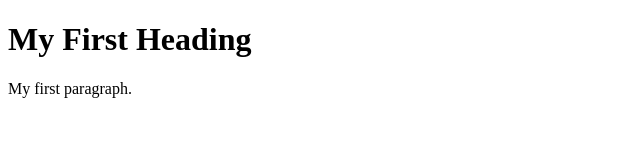
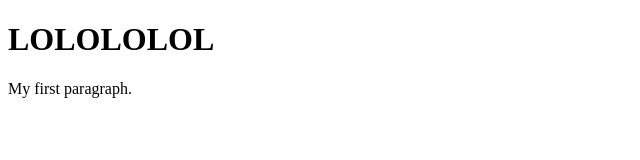
Before and after one commit to Sirllama123/Sirllama123.github.io, a plain HTML site: page index.html in a window 1280 px wide. Shown: the whole page, without its empty margins (0-640 px from the left). Drawn offline with Linux system fonts and the light colour scheme.

Commit message:
Update index.html

```diff
--- a/index.html
+++ b/index.html
@@ -2,7 +2,7 @@
 <html>
 <body>
 
-<h1>My First Heading</h1>
+<h1>LOLOLOLOL</h1>
 <p>My first paragraph.</p>
 
 </body>
```
